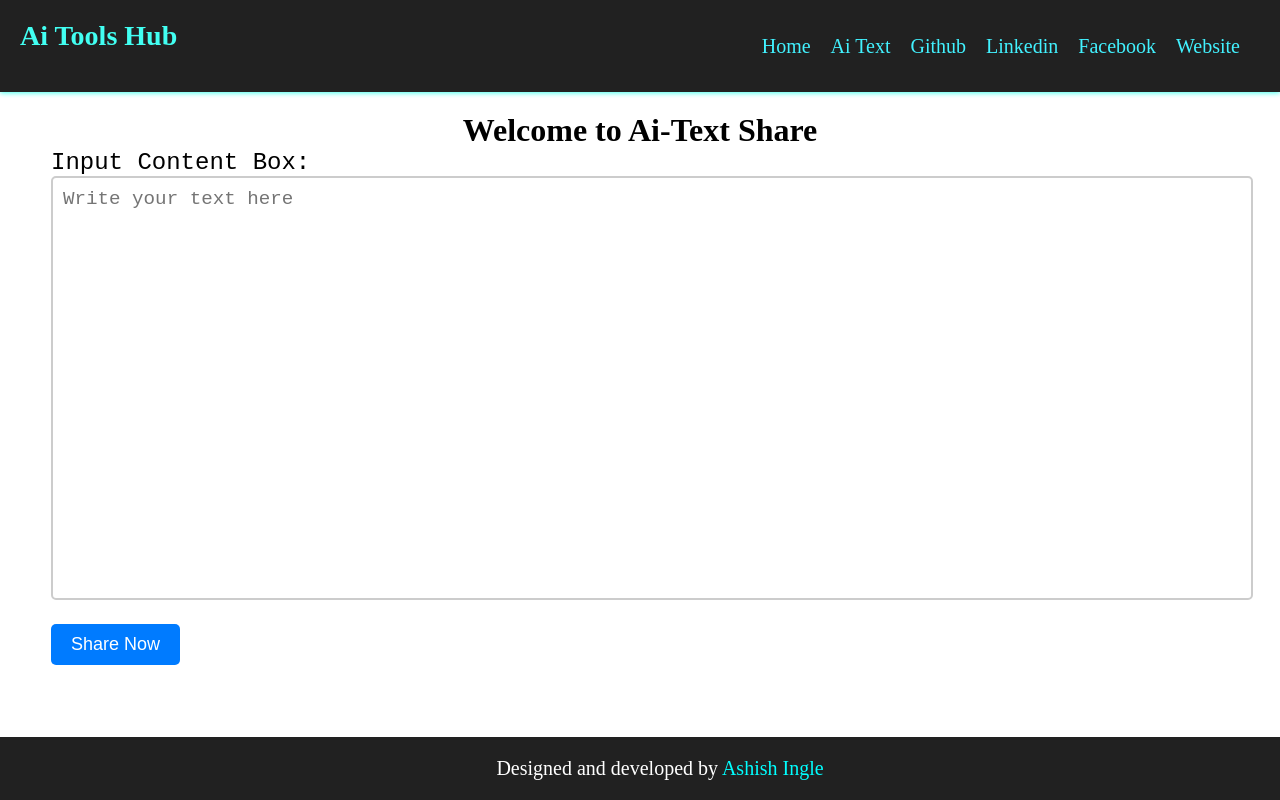
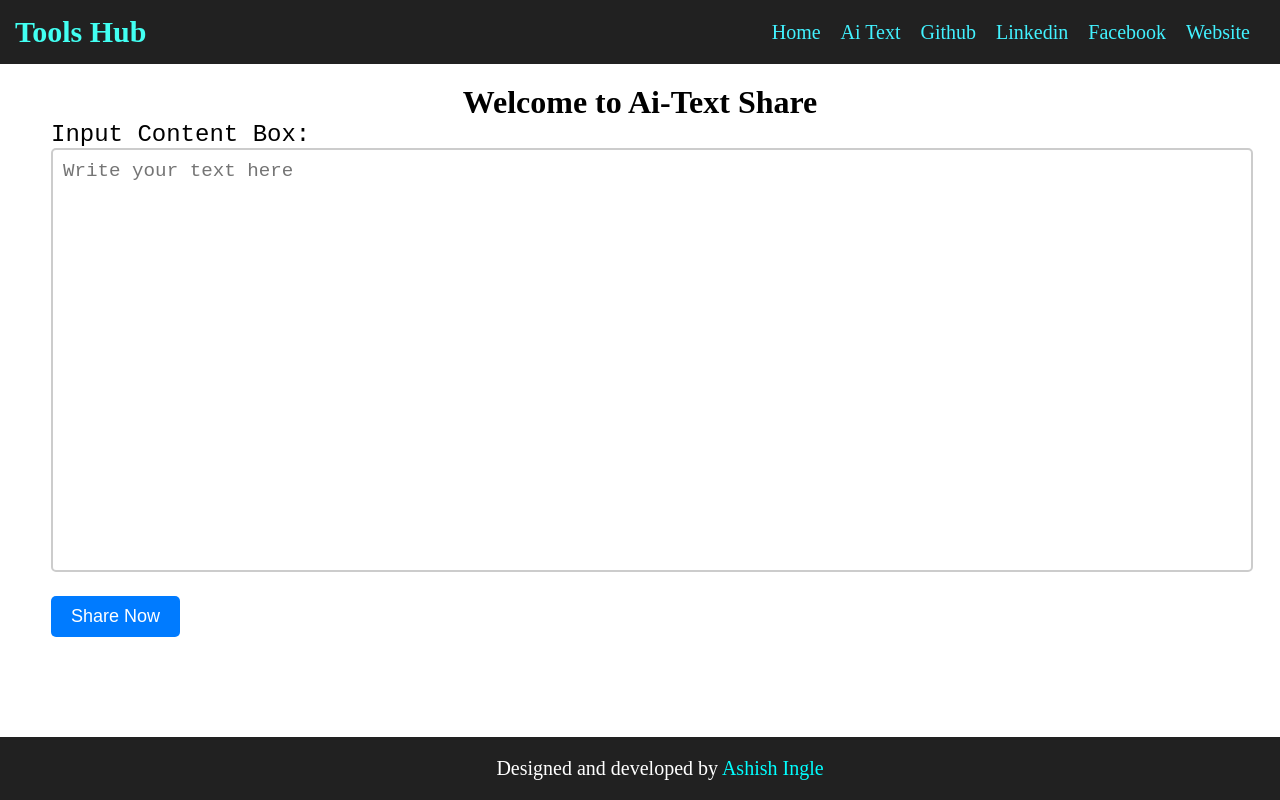
Before and after one commit to ashishingle29/AiTextShare, a React (Vite) app: page /aitxt in a window 1280 px wide. Built offline with nearby package versions, Linux system fonts and the light colour scheme.

Commit message:
Update Code

```diff
--- a/index.html
+++ b/index.html
@@ -4,7 +4,7 @@
     <meta charset="UTF-8" />
     <link rel="icon" type="image/svg+xml" href="/vite.svg" />
     <meta name="viewport" content="width=device-width, initial-scale=1.0" />
-    <title>Ai-Text Share</title>
+    <title>Tools Hub</title>
   </head>
   <body>
     <div id="root"></div>
--- a/src/Components/AiShareText/CreateComponents.css
+++ b/src/Components/AiShareText/CreateComponents.css
@@ -1,6 +1,7 @@
 *{
   margin: 0;
   padding: 0;
+
 }
 
 
@@ -9,7 +10,11 @@
   flex-direction: column;
   /* align-items: center; */
   margin: 20px;
+
   align-items: center;
+  margin-bottom: 70px;
+
+
 }
 
 .heading h2 {
@@ -105,7 +110,7 @@ button {
   border-radius: 5px;
   margin: 20px;
   padding: 15px;
-  margin-bottom: 50px;
+
 }
 
 @media (max-width: 100%) {
--- a/src/Components/AiShareText/CreateComponents.jsx
+++ b/src/Components/AiShareText/CreateComponents.jsx
@@ -37,7 +37,7 @@ function CreateComponents() {
     }
 
     function handleCopy() {
-        const text = "https://aitxt.netlify.app"+baseurl;
+        const text = "https://toolshub.netlify.app/aitxt"+baseurl;
         const input = document.createElement("input");
         input.setAttribute("value", text);
         document.body.appendChild(input);
@@ -75,7 +75,7 @@ function CreateComponents() {
                             </div>
                             <div className='sortURL'>
 
-                                <NavLink to={`/aitxt${baseurl}`} target="_blank">https://aitxt.netlify.app{baseurl}</NavLink>
+                                <NavLink to={`/aitxt${baseurl}`} target="_blank">https://toolshub.netlify.app/aitxt{baseurl}</NavLink>
                                 <button onClick={handleCopy} >Copy</button>
                             </div>
                         </div>
--- a/src/Components/Header/Header.css
+++ b/src/Components/Header/Header.css
@@ -4,14 +4,16 @@
   justify-content: space-between;
   align-items: center;
   background-color: #212121;
-  padding: 20px;
-  box-shadow: 0px 1px 5px rgba(66, 255, 239, 0.986);
+  padding: 10px;
+  /* flex-direction: column; */
 
 }
 
 /* Style for the Logo */
-.header__Logo h1 {
-  font-size: 28px;
+ .header___Logo h1{
+  margin-bottom: 0px;
+  margin: 5px;
+  font-size: 30px;
   color: hsl(176, 100%, 63%);
 }
 
--- a/src/Components/Header/Header.jsx
+++ b/src/Components/Header/Header.jsx
@@ -4,8 +4,8 @@ import { NavLink } from "react-router-dom";
 function Header() {
     return (
         <div className='header'>
-            <div className='header__Logo'>
-                <h1>Ai Tools Hub</h1>
+            <div className='header___Logo'>
+                <h1>Tools Hub</h1>
             </div>
             <div className='header__Social'>
                 <ul>
--- a/src/Components/Home/Home.jsx
+++ b/src/Components/Home/Home.jsx
@@ -22,12 +22,22 @@ function Home() {
     },
     {
       image: 'https://pbs.twimg.com/media/Fr9S0QQWAAAV_yh?format=png&name=900x900',
-      title: 'Tool 4',
+      title: 'Google Search',
+      link: 'https://ai-search.netlify.app/',
+    },
+    {
+      image: 'https://pbs.twimg.com/media/Fr9S0QQWAAAV_yh?format=png&name=900x900',
+      title: 'Online Compiler',
       link: '/',
     },
     {
       image: 'https://pbs.twimg.com/media/Fr9S0QQWAAAV_yh?format=png&name=900x900',
-      title: 'Tool 5',
+      title: 'Video Player', //hidden key ["FunctionUp"] =
+      link: '/',
+    },
+    {
+      image: 'https://pbs.twimg.com/media/Fr9S0QQWAAAV_yh?format=png',
+      title: 'Calculator',
       link: '/',
     },
     {
@@ -40,7 +50,6 @@ function Home() {
       title: 'Tool 6',
       link: '/',
     },
-
   ];
 
 
```
